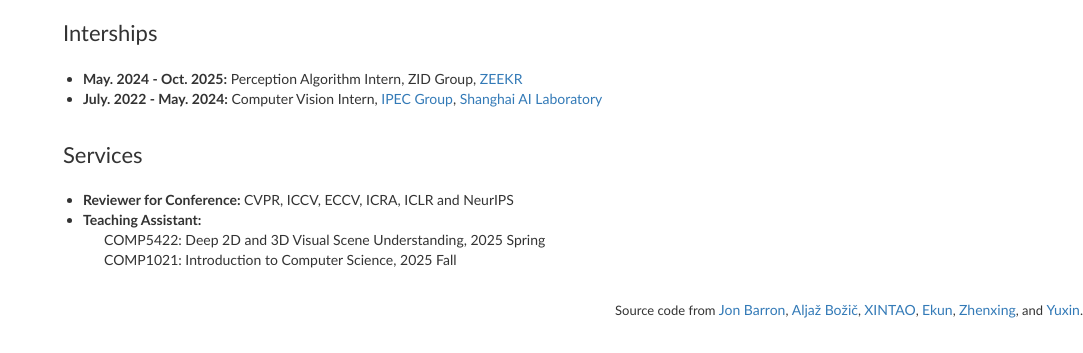
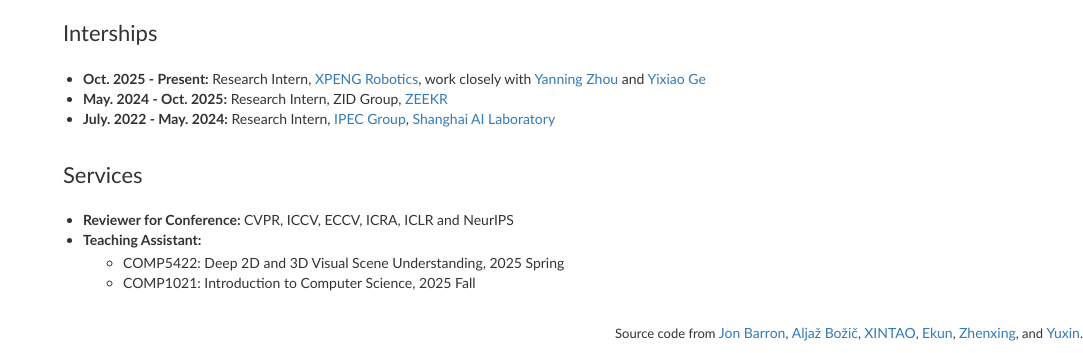
Before and after one commit to yanchi-3dv/yanchi-3dv.github.io, a plain HTML site: page index.html in a window 1280 px wide. Shown: the part 1401-1754 px from the top of the page, without its empty margins (197-1280 px from the left). Before the commit the page ends 1731 px from the top, so only its background shows below. Drawn offline with nearby package versions, Linux system fonts and the light colour scheme; some packages are replaced by stand-ins of ours; some icons are missing.

Commit message:
update_xp

```diff
--- a/index.html
+++ b/index.html
@@ -64,13 +64,10 @@
             <!-- from https://yangekun.gitee.io/blog/2018/12/14/2018-12-14-Bootstrap%E5%AF%BC%E8%88%AA%E6%A0%8F%E7%9A%84%E8%87%AA%E5%8A%A8%E6%8A%98%E5%8F%A0%E9%9A%90%E8%97%8F/ -->
             <script>
                   $(window).scroll(function () {
-                //小屏幕下的导航条折叠
                 if ($(window).width() < 768) {
-                  //点击导航链接之后，把导航选项折叠起来
                   $("#navbar a").click(function () {
                     $("#navbar").collapse('hide');
                   });
-                  //滚动屏幕时，把导航选项折叠起来
                   $(window).scroll(function () {
                     $("#navbar").collapse('hide');
                   });
@@ -98,11 +95,10 @@
               <p>
                 <!-- I am interested in recovering 3D structures from videos
                 and multiple images by deep learning methods.  -->
-                My research focuses on 3D scene recoreconstruction and perception based on NeRF and 3DGS.
+                My research focuses on multimodal understanding and spatial intelligence.
               </p>
               <p style="text-align:center">
                 <a href="mailto:cyanao@connect.ust.hk">Email</a> &nbsp/&nbsp
-                <!-- <a href="assets/cv_yuxin_wang_hkust.pdf">CV</a> &nbsp/&nbsp -->
                 <a href="https://scholar.google.com/citations?user=YCGcVJ0AAAAJ">Google Scholar</a> &nbsp/&nbsp
                 <a href="https://github.com/yanchi-3dv">Github</a>
               </p>
@@ -341,8 +337,9 @@
             <tr>
               <td width="100%" style="width:100%; padding:0 0px;">
                 <ul class="navlist">
-                  <li><strong>May. 2024 - Oct. 2025:</strong> Perception Algorithm Intern, ZID Group, <a href="https://www.zeekrlife.com/global/" target="_blank">ZEEKR</a></li>
-                  <li><strong>July. 2022 - May. 2024:</strong> Computer Vision Intern, <a href="https://www.pjlab-ipec.com/" target="_blank">IPEC Group</a>, <a href="https://www.shlab.org.cn/" target="_blank">Shanghai AI Laboratory</a></li>
+                  <li><strong>Oct. 2025 - Present:</strong> Research Intern, <a href="https://www.youtube.com/watch?v=cpX8rdHPwXg" target="_blank">XPENG Robotics</a>, work closely with <a href="https://amandaynzhou.github.io/" target="_blank">Yanning Zhou</a> and <a href="https://geyixiao.com/" target="_blank">Yixiao Ge</a></li>
+                  <li><strong>May. 2024 - Oct. 2025:</strong> Research Intern, ZID Group, <a href="https://www.zeekrlife.com/global/" target="_blank">ZEEKR</a></li>
+                  <li><strong>July. 2022 - May. 2024:</strong> Research Intern, <a href="https://www.pjlab-ipec.com/" target="_blank">IPEC Group</a>, <a href="https://www.shlab.org.cn/" target="_blank">Shanghai AI Laboratory</a></li>
                 </ul>
               </td>
             </tr>
@@ -369,8 +366,10 @@
                 <ul class="navlist">
                   <li><strong>Reviewer for Conference: </strong>CVPR, ICCV, ECCV, ICRA, ICLR and NeurIPS</li>
                   <li><strong>Teaching Assistant: </strong>
-                    <span style="display:block;margin-left:1.5em;">COMP5422: Deep 2D and 3D Visual Scene Understanding, 2025 Spring</span>
-                    <span style="display:block;margin-left:1.5em;">COMP1021: Introduction to Computer Science, 2025 Fall</span>
+                    <ul style="margin-top:0.2em;">
+                      <li>COMP5422: Deep 2D and 3D Visual Scene Understanding, 2025 Spring</li>
+                      <li>COMP1021: Introduction to Computer Science, 2025 Fall</li>
+                    </ul>
                   </li>
                   <!-- , Spring 2023 -->
                 </ul>
```
